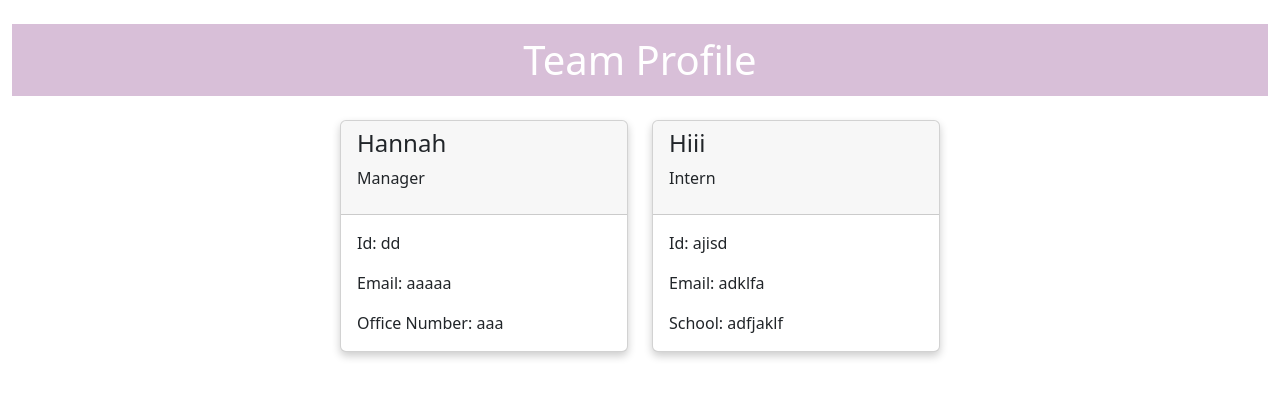
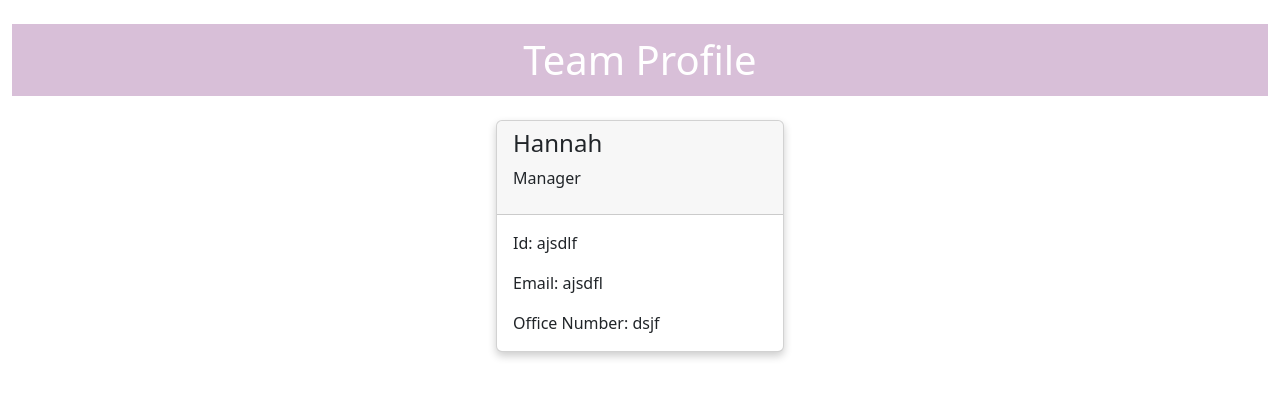
Before and after one commit to hannahsykim/team-profile, a website: page index.html in a window 1280 px wide. Drawn offline with nearby package versions, Linux system fonts and the light colour scheme.

```diff
--- a/index.html
+++ b/index.html
@@ -19,23 +19,9 @@
             <p class = "card-role">Manager</h4>
         </div>
         <div class = "card-body">
-            <p class = "card-text">Id: dd</p>
-            <p class = "card-text">Email: aaaaa</p>
-            <p class = "card-text">Office Number: aaa</p>
-        </div>
-     </div>
-    </div>
-
-    <div class = "col-auto mb-3">
-     <div class = "card" style="width: 18rem;">
-        <div class = "card-header">
-            <h4 class = "card-title">hiii</h3>
-            <p class = "card-role">Intern</h4>
-        </div>
-        <div class = "card-body">
-            <p class = "card-text">Id: ajisd</p>
-            <p class = "card-text">Email: adklfa</p>
-            <p class = "card-text">School: adfjaklf</p>
+            <p class = "card-text">Id: ajsdlf</p>
+            <p class = "card-text">Email: ajsdfl</p>
+            <p class = "card-text">Office Number: dsjf</p>
         </div>
      </div>
     </div>
```
